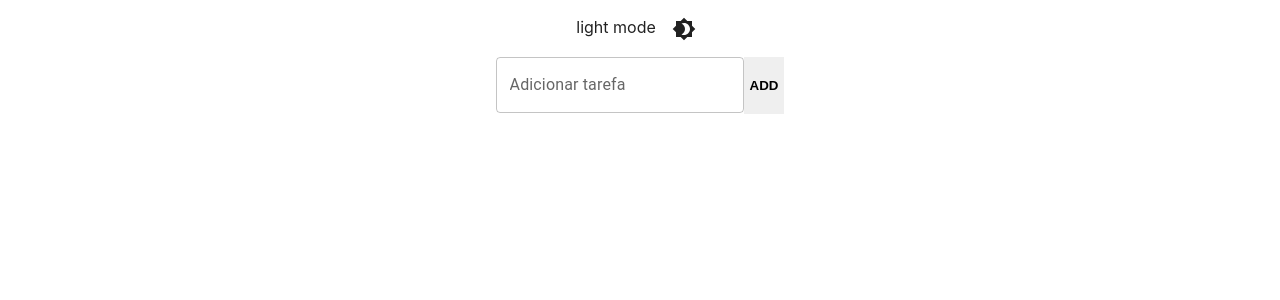
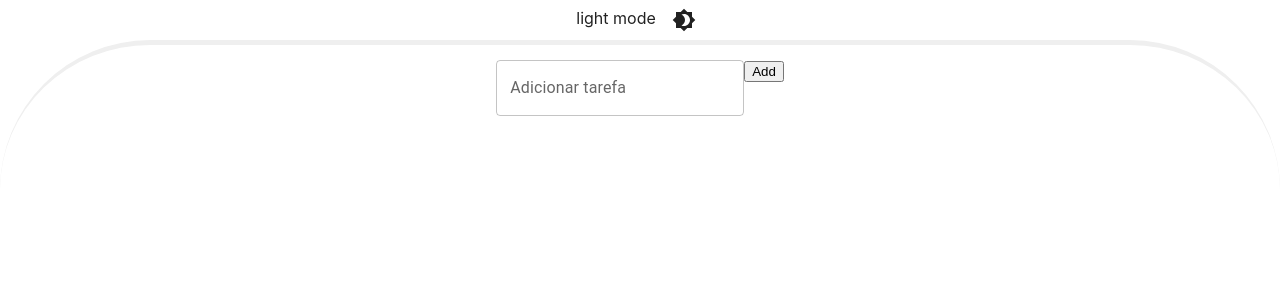
Before and after one commit to maikelensalles/Action-Plan, a React (Create React App) app: page / in a window 1280 px wide. Shown: the top 300 px of the page. Built offline with nearby package versions, Linux system fonts and the light colour scheme.

Commit message:
border divisor

```diff
--- a/src/components/list.css
+++ b/src/components/list.css
@@ -1,6 +1,10 @@
 .list-container {
     flex-flow: column nowrap;
     min-height: 100vh;
+    border-style: solid;
+    border-width: 5px 0 0;
+    border-color: #EFEFEF;
+    border-radius: 150px;
 
   }
 
@@ -18,12 +22,13 @@
     border: none;
   }
 
-  button {
+  .addTask {
     cursor: pointer;
-    height: 57px;
+    height: 56px;
     box-shadow: none;
-    border-radius: 0px;
+    border-radius: 0px 15px 15px 0px;
     border: 0;
+    padding: 0 10px;
     font-weight: 600;
     text-transform: uppercase;
   }
@@ -64,3 +69,13 @@
       margin-top: 0%;
     }
   }
+
+  .inputContainer {
+    margin: 15px;
+  }
+
+  .note {
+    margin: auto;
+    display: table;
+    padding: 8px 0;
+  }
```
